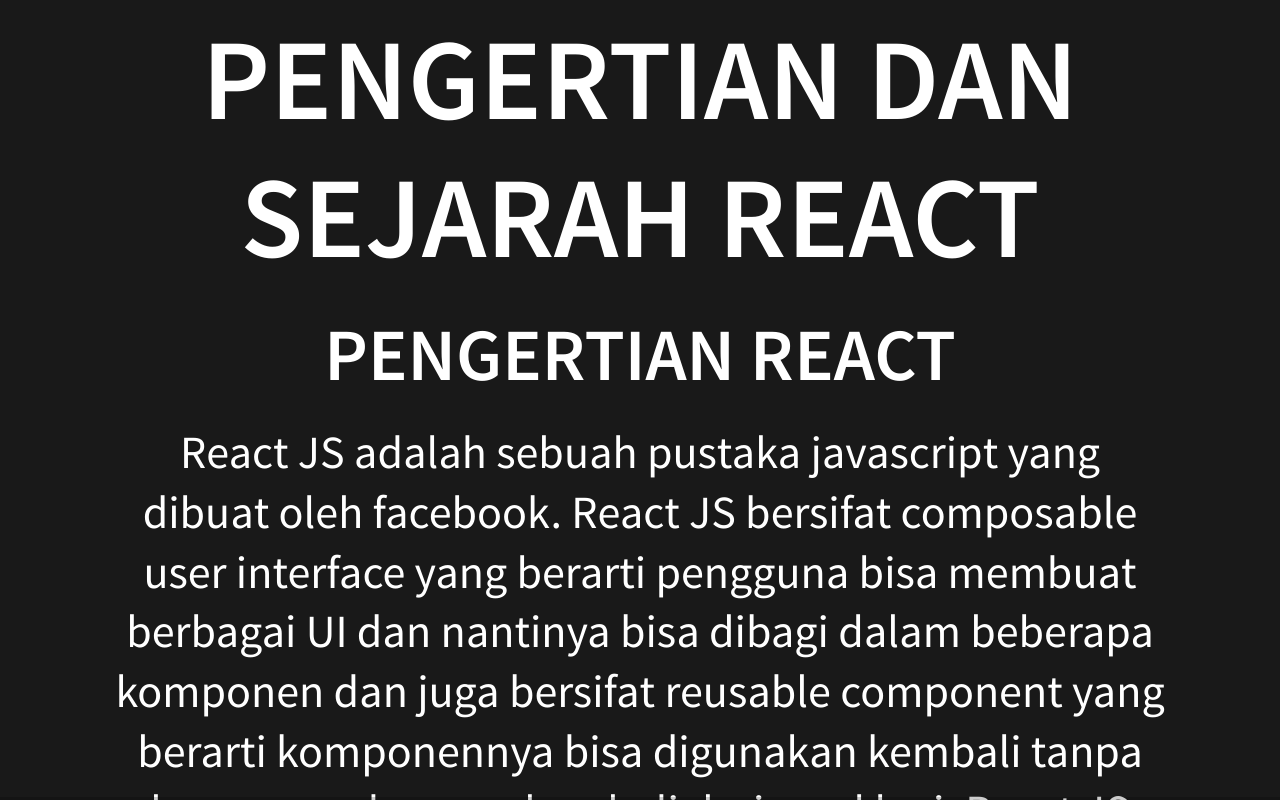
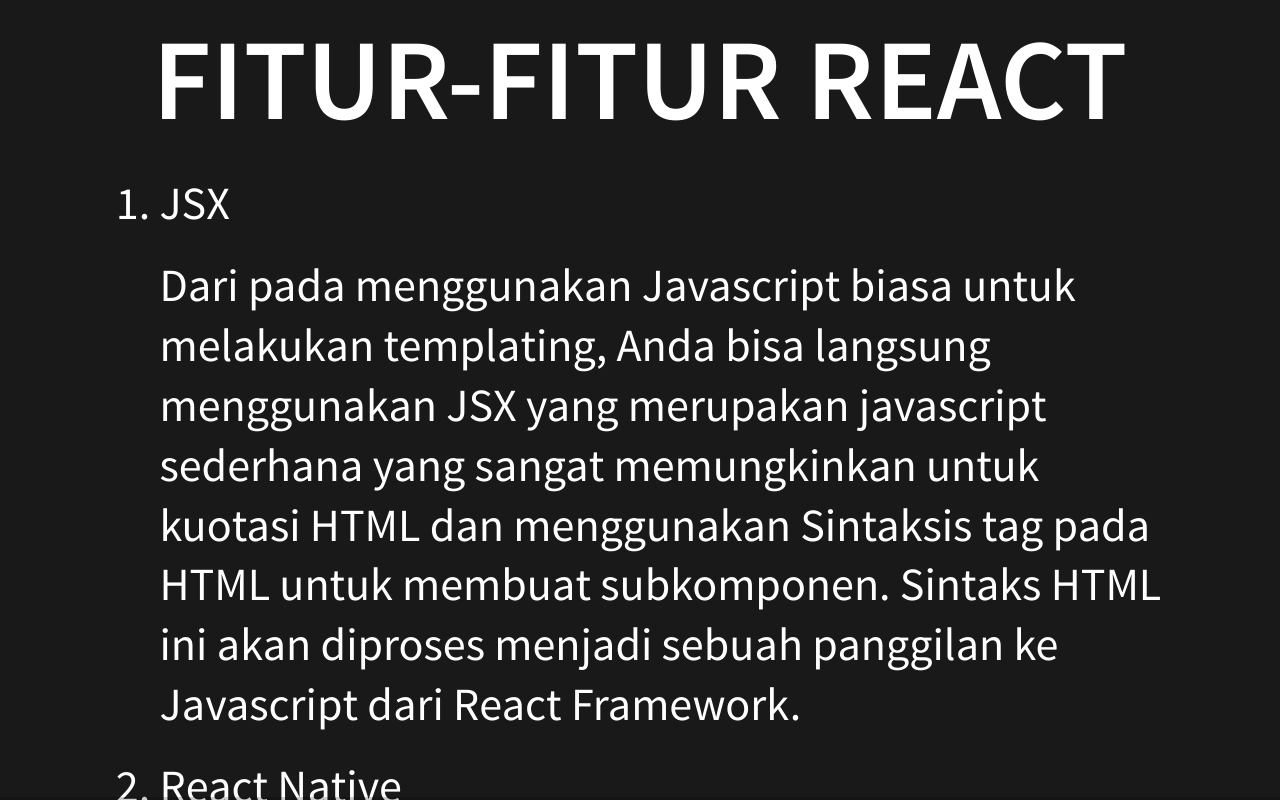
Before and after one commit to masdimas14/TUGAS_KELOMPOK_9, a website: page index.html in a window 1280 px wide. Drawn offline with Linux system fonts and the light colour scheme.

Commit message:
fitur - fitur react

```diff
--- a/index.html
+++ b/index.html
@@ -17,11 +17,15 @@
 		<div class="reveal">
 			<div class="slides">
 				<section>
-					<h1>Pengertian dan Sejarah React</h1>
-					<h2>Pengertian React</h2>
-					<p>React JS adalah sebuah pustaka javascript yang dibuat oleh facebook. React JS bersifat composable user interface yang berarti pengguna bisa membuat berbagai UI dan nantinya bisa dibagi dalam beberapa komponen dan juga bersifat reusable component yang berarti komponennya bisa digunakan kembali tanpa harus membangun kembali dari awal lagi, React JS bisa digunakan untuk membangun antarmuka pengguna yang khusus untuk tampilan aplikasi dalam satu halaman yang menangani tampilan pada web dan aplikasi seluler.</p>
-					<h2>Sejarah React</h2>
-					<p>React resmi dirilis pada tahun 2013, React JS dibuat oleh Jordan Walke. React JS ini telah menjadi salah satu pustaka UI terpenting dalam Javascript, dan telah digunakan oleh Facebook, Instagram, Netflix, Spotify, Medium hingga Twitter. Prototipe React JS yang ia rilis pertama kali Fax JS yang terinspirasi dari XHP. Facebook menyadari bahwa aplikasi web milik mereka semakin kompleks, ada banyak bagian yang harus terus menerus di update seperti pada bagian news feed, chat list, chat box, dan lainnya secara realtime.</p>
+					<h1>Fitur-fitur React</h1>
+					<ol>
+						<li>JSX</li>
+						<p>Dari pada menggunakan Javascript biasa untuk melakukan templating, Anda bisa langsung menggunakan JSX yang merupakan javascript sederhana yang sangat memungkinkan untuk kuotasi HTML dan menggunakan Sintaksis tag pada HTML untuk membuat subkomponen. Sintaks HTML ini akan diproses menjadi sebuah panggilan ke Javascript dari React Framework.</p>
+						<li>React Native</li>
+						<p>React Js juga memiliki native library yang diluncurkan oleh Facebook pada 2015 silam, yang menyediakan Arsitektur React pada Native Application seperti iOS, Android, dan juga UPD. React Native merupakan suatu framework yang bisa digunakan untuk membangun aplikasi hanya dengan Javascript, desain yang digunakannya sama persis seperti React sehingga Anda juga bisa menggunakannya untuk membangun aplikasi dengan UI Library yang luas dan declarative component.</p>
+						<li>Single-way Data Flow</li>
+						<p>Seperangkat nilai yang tidak lagi dapat diubah dan diteruskan ke dalam komponen renderer sebagai properti di tag HTML-nya, komponen yang dimilikinya tidak dapat memodifikasi properti apapun secara langsung namun tetap dapat melewati fungsi panggilan balik dengan bantuan yang dapat dimodifikasi.</p>
+					</ol>
 				</section>
 			</div>
 		</div>
```
